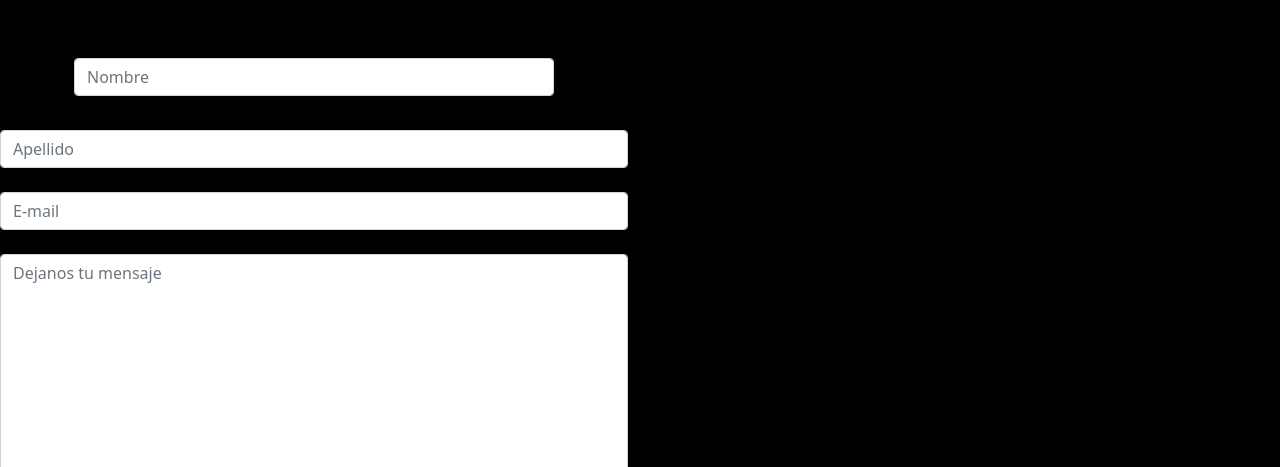
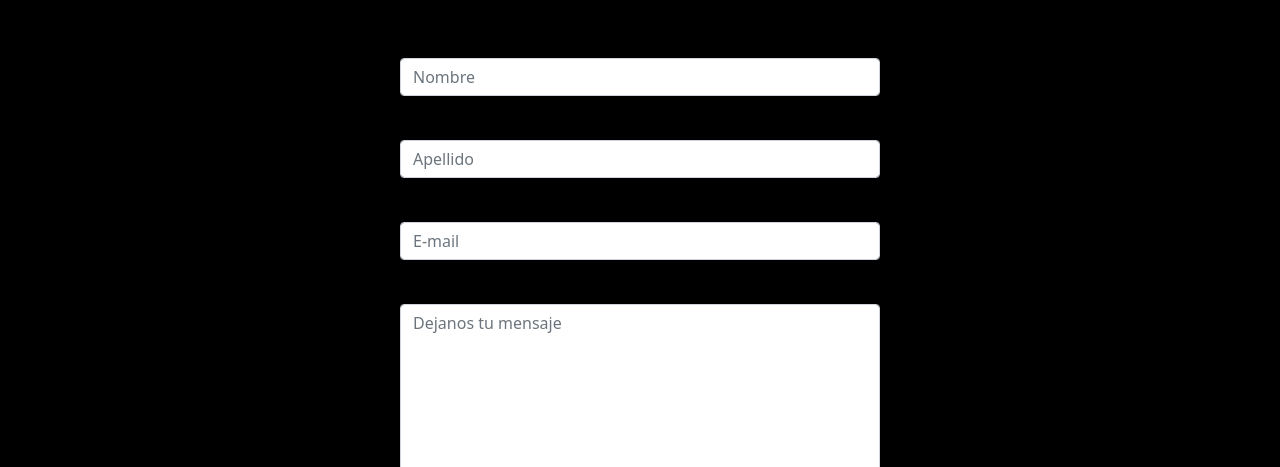
Before and after one commit to tomaslopezrubin/Bhakara, a website: page pages/contacto.html in a window 1280 px wide. Shown: the part 333-800 px from the top of the page. Drawn offline with nearby package versions, Linux system fonts and the light colour scheme.

Commit message:
containerR

```diff
--- a/pages/contacto.html
+++ b/pages/contacto.html
@@ -57,21 +57,21 @@
   </div>
 <!--FORMULARIO CONTACTO-->
 <div class="row">
-  <div class="col-lg-6">
+  <div class="col-lg-12">
 <main class="usuario">
     <div class="container">
         <label for="exampleFormControlInput1" class="form-label"></label>
         <input type="email" class="form-control" id="exampleFormControlInput1" placeholder="Nombre">
       </div>
-      <div class="containerrr">
+      <div class="container">
         <label for="exampleFormControlInput1" class="form-label"></label>
         <input type="email" class="form-control" id="exampleFormControlInput1" placeholder="Apellido">
       </div>
-      <div class="containerrr">
+      <div class="container">
         <label for="exampleFormControlInput1" class="form-label"></label>
         <input type="email" class="form-control" id="exampleFormControlInput1" placeholder="E-mail">
       </div>
-      <div class="containerrr">
+      <div class="container">
         <label for="exampleFormControlTextarea1" class="form-label"></label>
 
         <textarea class="form-control" id="exampleFormControlTextarea1" rows="10" type="text" placeholder="Dejanos tu mensaje"></textarea>
```
